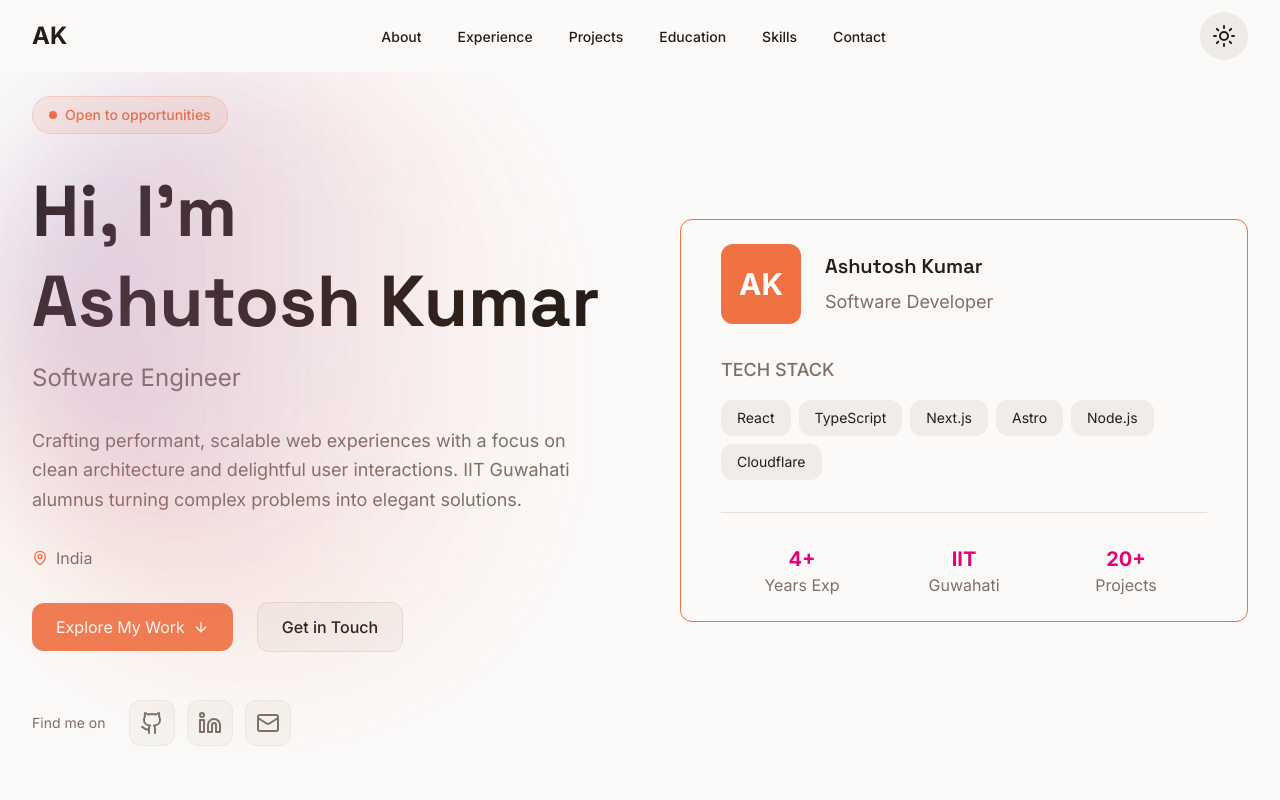
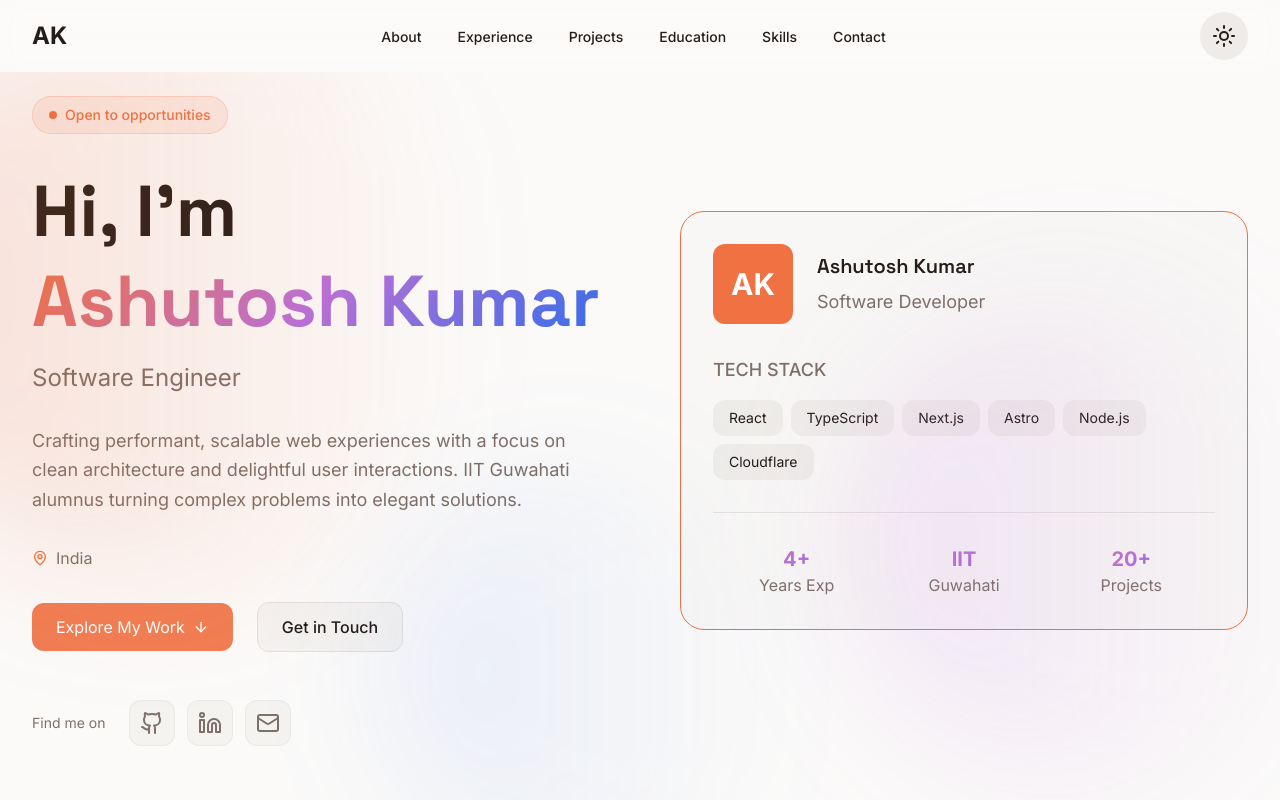
Before and after one commit to Ashu112/Portfolio-v2, a Next.js app: page / in a window 1280 px wide. Shown: the top 800 px of the page. Built offline with nearby package versions, Linux system fonts and the light colour scheme.

Commit message:
hero card gradients added

```diff
--- a/src/app/globals.css
+++ b/src/app/globals.css
@@ -33,6 +33,7 @@
     --primary-foreground: 0 0% 100%;
 
     --border: 30 15% 88%;
+    --radius: 0.75rem;
 
     --muted: 30 15% 92%;
     --muted-foreground: 20 10% 45%;
@@ -107,9 +108,7 @@
       hsl(var(--gradient-mid))
     );
   }
-}
 
-@layer components {
   .gradient-text {
     @apply bg-clip-text text-transparent;
     background-image: linear-gradient(
@@ -120,3 +119,12 @@
     );
   }
 }
+
+@layer utilities {
+  /* Gradient border */
+  .gradient-border {
+    position: relative;
+    background: hsl(var(--card));
+    border-radius: var(--radius);
+  }
+}
--- a/src/components/Hero.tsx
+++ b/src/components/Hero.tsx
@@ -41,9 +41,18 @@ export default function Hero() {
     <section className="relative min-h-screen overflow-hidden">
       {/* Background Orbs */}
       <div className="pointer-events-none absolute inset-0 overflow-hidden">
-        <div className="from-gradient-start/20 absolute h-150 w-150 rounded-full bg-linear-to-r to-transparent blur-3xl" />
-        <div className="from-gradient-mid/15 absolute h-125 w-125 rounded-full bg-linear-to-r to-transparent blur-3xl" />
-        <div className="from-gradient-end/10 absolute h-100 w-100 rounded-full bg-linear-to-r to-transparent blur-3xl" />
+        <div
+          className="from-gradient-start/20 absolute h-150 w-150 rounded-full bg-linear-to-r to-transparent blur-3xl"
+          style={{ top: '-10%', left: '-10%' }}
+        />
+        <div
+          className="from-gradient-mid/15 absolute h-125 w-125 rounded-full bg-linear-to-r to-transparent blur-3xl"
+          style={{ bottom: '10%', right: '-5%' }}
+        />
+        <div
+          className="from-gradient-end/10 absolute h-100 w-100 rounded-full bg-linear-to-r to-transparent blur-3xl"
+          style={{ top: '50%', left: '30%' }}
+        />
       </div>
       <div className="section-container pt-6">
         <div className="grid items-center gap-12 lg:grid-cols-2 lg:gap-20">
@@ -57,7 +66,7 @@ export default function Hero() {
               <h1 className="text-5xl leading-tight font-bold sm:text-6xl lg:text-7xl">
                 <span className="text-foreground"> Hi, I&apos;m</span>
                 <br />
-                <span> Ashutosh Kumar</span>
+                <span className="gradient-text"> Ashutosh Kumar</span>
               </h1>
               <p className="text-muted-foreground text-xl sm:text-2xl">
                 Software Engineer
@@ -106,7 +115,7 @@ export default function Hero() {
 
           {/* Hero right */}
           <div>
-            <div className="border-primary rounded-xl border px-10 py-6">
+            <div className="bg-card/60 border-primary shadow-elevated-lg rounded-3xl border p-8">
               <div className="mb-8 flex items-center gap-6">
                 <div className="bg-primary flex h-20 w-20 items-center justify-center rounded-xl">
                   <span className="text-primary-foreground text-3xl font-bold">
@@ -139,15 +148,15 @@ export default function Hero() {
               </div>
               <div className="border-border mt-8 grid grid-cols-3 border-t pt-8">
                 <div className="text-center">
-                  <p className="text-xl font-bold text-pink-600">4+</p>
+                  <p className="gradient-text text-xl font-bold">4+</p>
                   <p className="text-muted-foreground text-base">Years Exp</p>
                 </div>
                 <div className="text-center">
-                  <p className="text-xl font-bold text-pink-600">IIT </p>
+                  <p className="gradient-text text-xl font-bold">IIT </p>
                   <p className="text-muted-foreground text-base">Guwahati</p>
                 </div>
                 <div className="text-center">
-                  <p className="text-xl font-bold text-pink-600">20+</p>
+                  <p className="gradient-text text-xl font-bold">20+</p>
                   <p className="text-muted-foreground text-base">Projects</p>
                 </div>
               </div>
```
